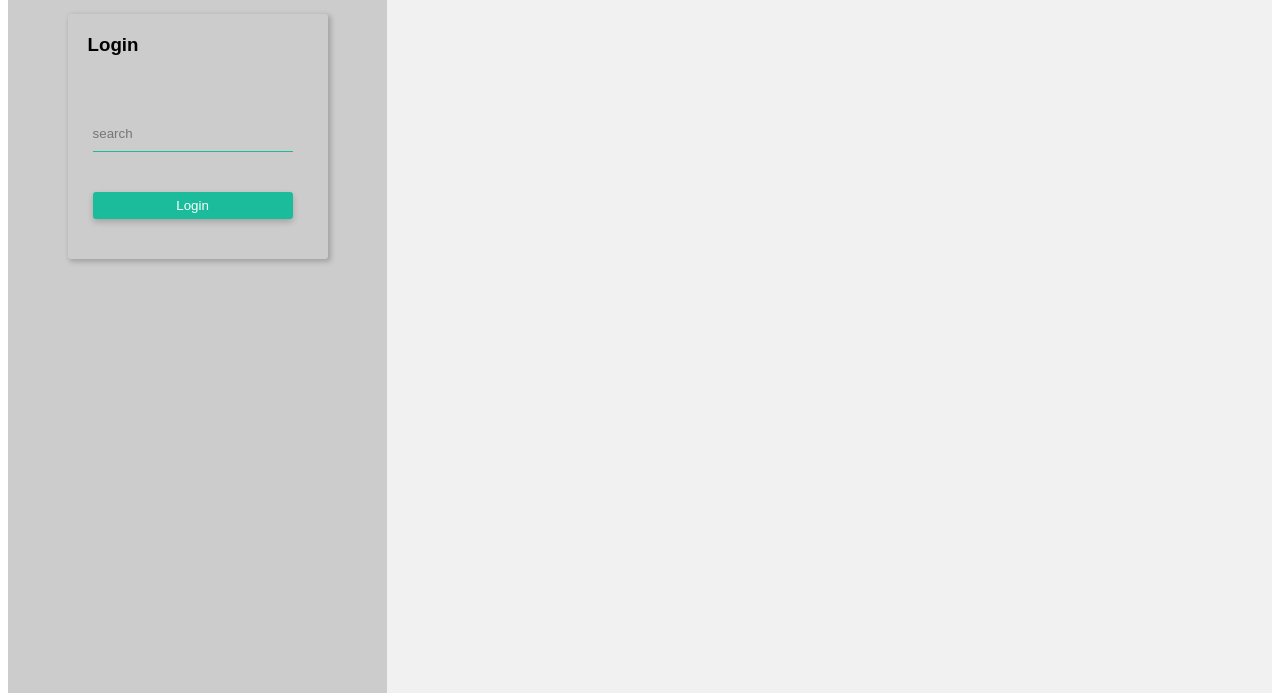
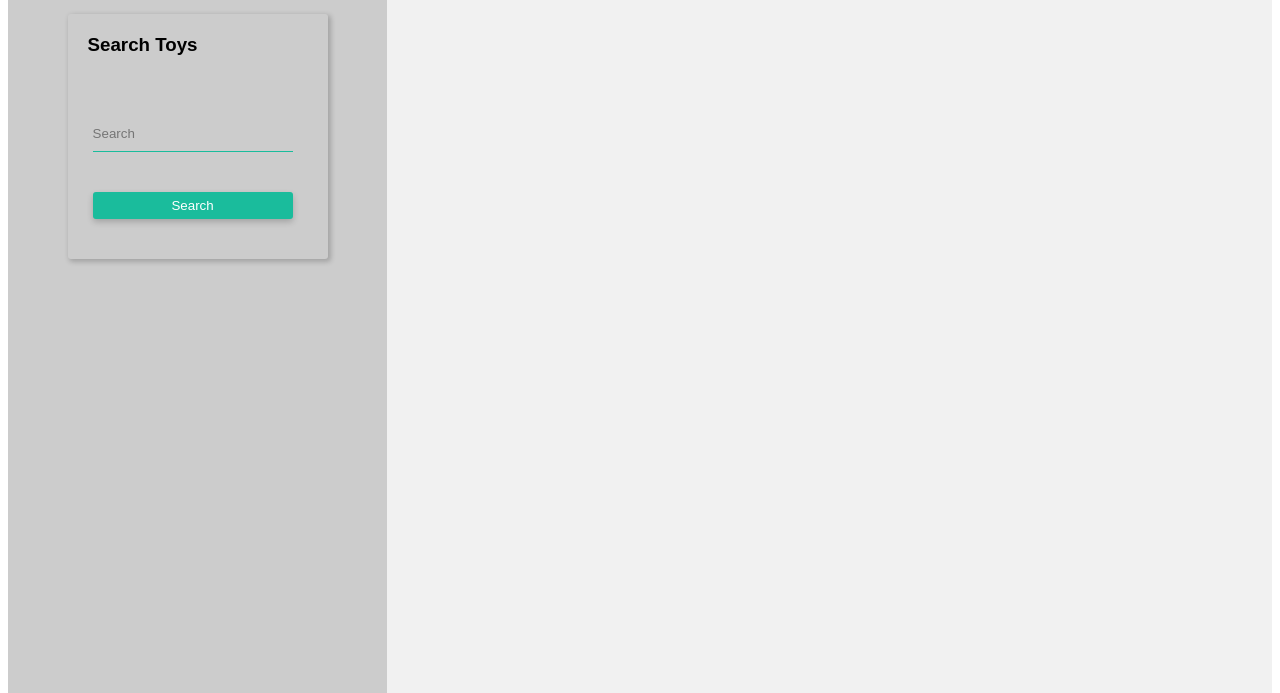
Before and after one commit to KhanhNM1999/ATNCompany0704, a PHP site: page / in a window 1280 px wide. Shown: the part 387-1080 px from the top of the page. Run offline with PHP 8.4, Linux system fonts and the light colour scheme; data that the repository does not hold is empty; some libraries are stand-ins or nearby versions.

Commit message:
Update index.php

```diff
--- a/index.php
+++ b/index.php
@@ -148,9 +148,9 @@ table, th, td {
 <section >
   <nav style=" height: 800px">
     <form action="login.php" method="POST">
-      <h1>Login</h1>
-      <input placeholder="search" type="text" name ="Search" required="">
-      <button> Login</button>
+      <h1>Search Toys</h1>
+      <input placeholder="Search" type="text" name ="Search" required="">
+      <button> Search </button>
     </form>
   </nav>
   <article style=" height: 800px" >
```
